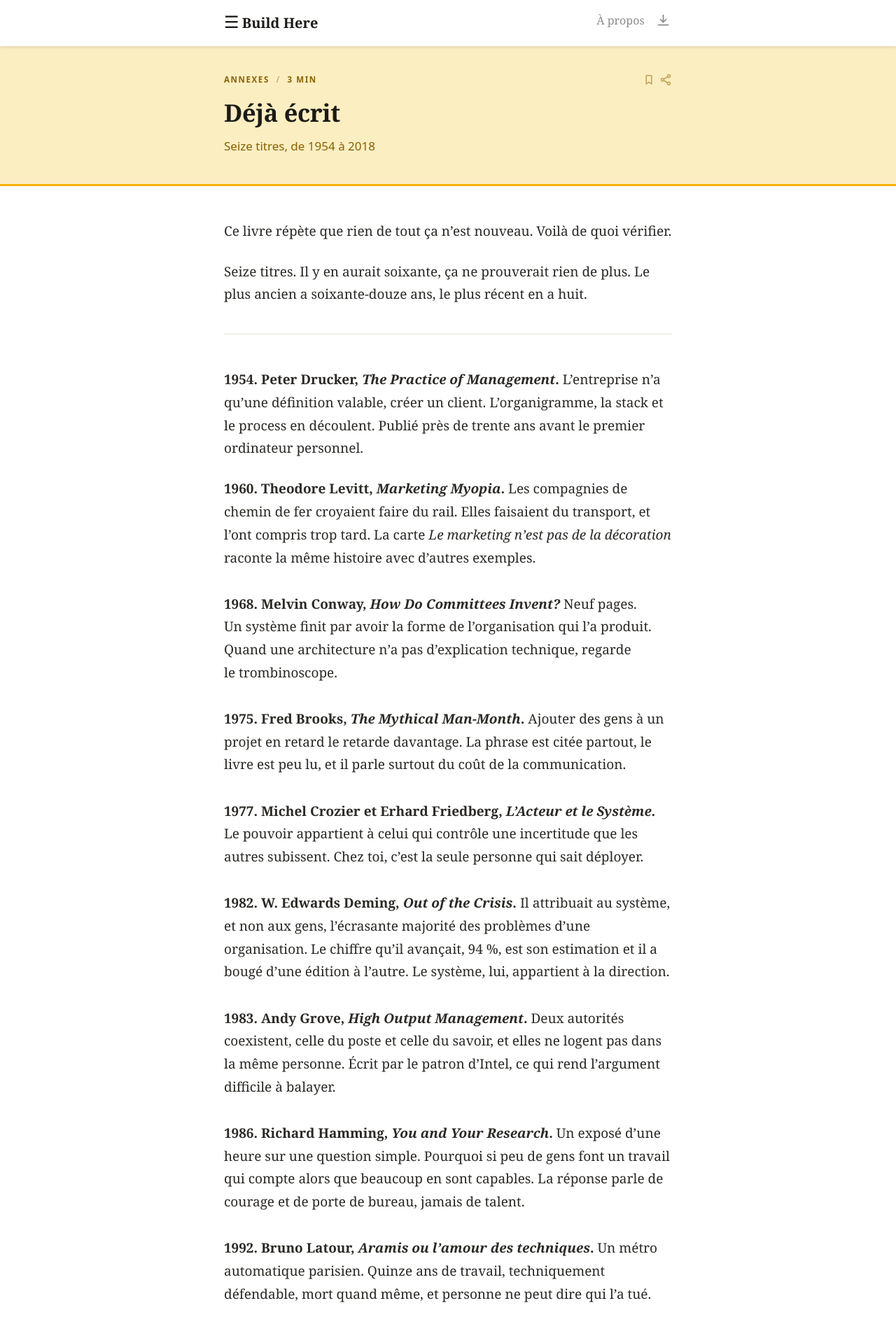
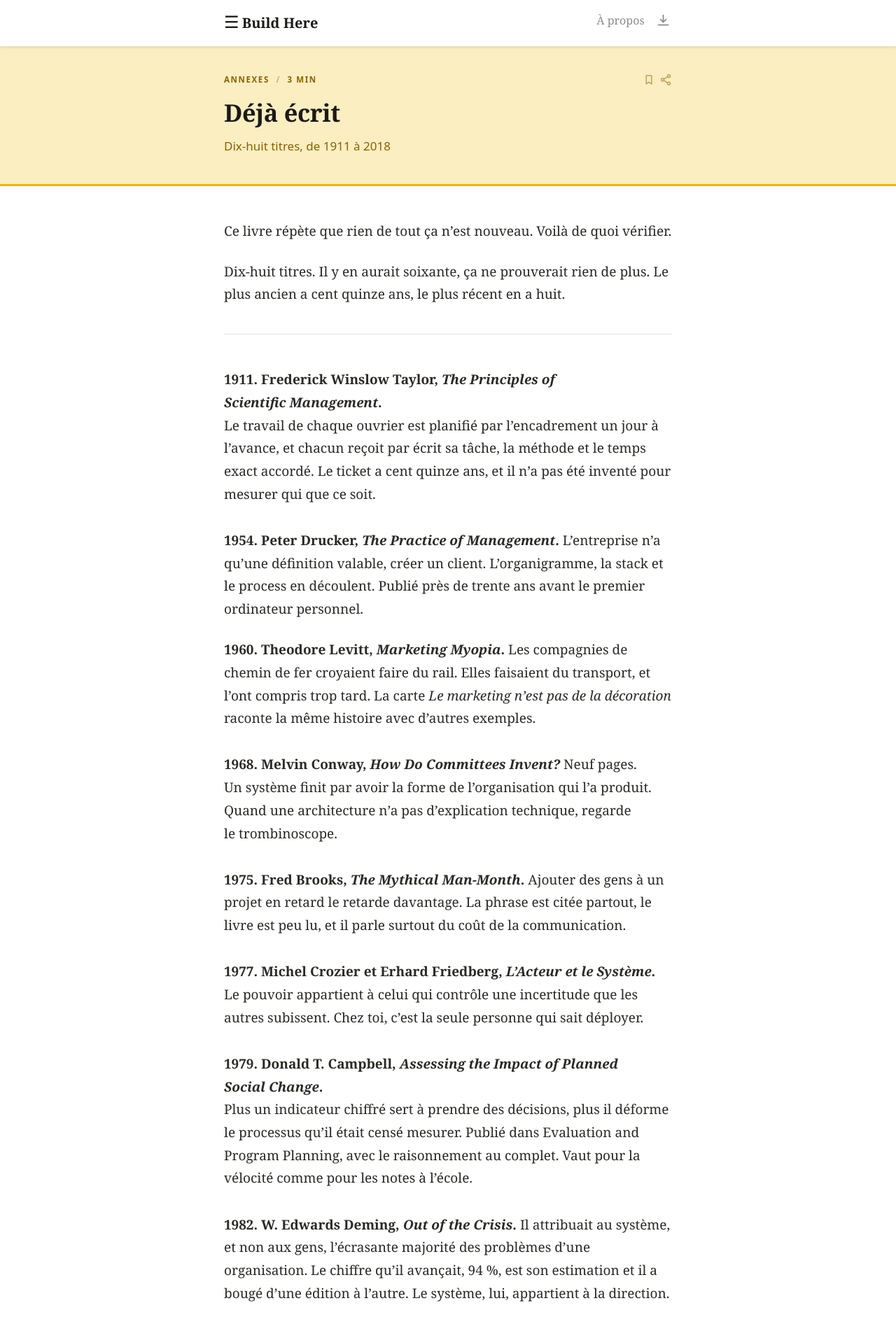
Before and after one commit to luuuc/build-here-book, a Jekyll site: the page built from _chapters/a3-deja-ecrit.md, in a window 1280 px wide. Shown: the top 1902 px of the page at 70% size. Built offline with Jekyll 4.4.1, drawn with Linux system fonts in a browser that asks for light colours.

Commit message:
feat(chapters): le ticket reçoit son histoire et deux sources
La carte 3.02 affirmait qu'un ticket devient un problème en devenant
une unité de mesure, sans jamais montrer que le dispositif est
antérieur au logiciel. Taylor le décrit en 1911, tâche écrite,
méthode imposée et temps exact accordé. Campbell énonce en 1979 ce
qu'un indicateur devient quand il sert à décider.

Les deux titres entrent dans Déjà écrit, qui en compte dix-huit et
remonte maintenant à 1911.

```diff
--- a/_chapters/a3-deja-ecrit.md
+++ b/_chapters/a3-deja-ecrit.md
@@ -1,7 +1,7 @@
 ---
 layout: chapter
 title: "Déjà écrit"
-description: "Seize titres, de 1954 à 2018"
+description: "Dix-huit titres, de 1911 à 2018"
 show_chapter_number: false
 part: "Annexes"
 order: 1203
@@ -18,9 +18,11 @@
 
 Ce livre répète que rien de tout ça n'est nouveau. Voilà de quoi vérifier.
 
-Seize titres. Il y en aurait soixante, ça ne prouverait rien de plus. Le plus ancien a soixante-douze ans, le plus récent en a huit.
+Dix-huit titres. Il y en aurait soixante, ça ne prouverait rien de plus. Le plus ancien a cent quinze ans, le plus récent en a huit.
 
 ---
+
+**1911. Frederick Winslow Taylor, *The Principles of Scientific Management*.** Le travail de chaque ouvrier est planifié par l'encadrement un jour à l'avance, et chacun reçoit par écrit sa tâche, la méthode et le temps exact accordé. Le ticket a cent quinze ans, et il n'a pas été inventé pour mesurer qui que ce soit.
 
 **1954. Peter Drucker, *The Practice of Management*.** L'entreprise n'a qu'une définition valable, créer un client. L'organigramme, la stack et le process en découlent. Publié près de trente ans avant le premier ordinateur personnel.
 
@@ -31,6 +33,8 @@
 **1975. Fred Brooks, *The Mythical Man-Month*.** Ajouter des gens à un projet en retard le retarde davantage. La phrase est citée partout, le livre est peu lu, et il parle surtout du coût de la communication.
 
 **1977. Michel Crozier et Erhard Friedberg, *L'Acteur et le Système*.** Le pouvoir appartient à celui qui contrôle une incertitude que les autres subissent. Chez toi, c'est la seule personne qui sait déployer.
+
+**1979. Donald T. Campbell, *Assessing the Impact of Planned Social Change*.** Plus un indicateur chiffré sert à prendre des décisions, plus il déforme le processus qu'il était censé mesurer. Publié dans Evaluation and Program Planning, avec le raisonnement au complet. Vaut pour la vélocité comme pour les notes à l'école.
 
 **1982. W. Edwards Deming, *Out of the Crisis*.** Il attribuait au système, et non aux gens, l'écrasante majorité des problèmes d'une organisation. Le chiffre qu'il avançait, 94 %, est son estimation et il a bougé d'une édition à l'autre. Le système, lui, appartient à la direction.
 
```
Also changed, not shown: _chapters/03-02-le-ticket-nest-pas-le-travail.md (+5 -1 lines).
